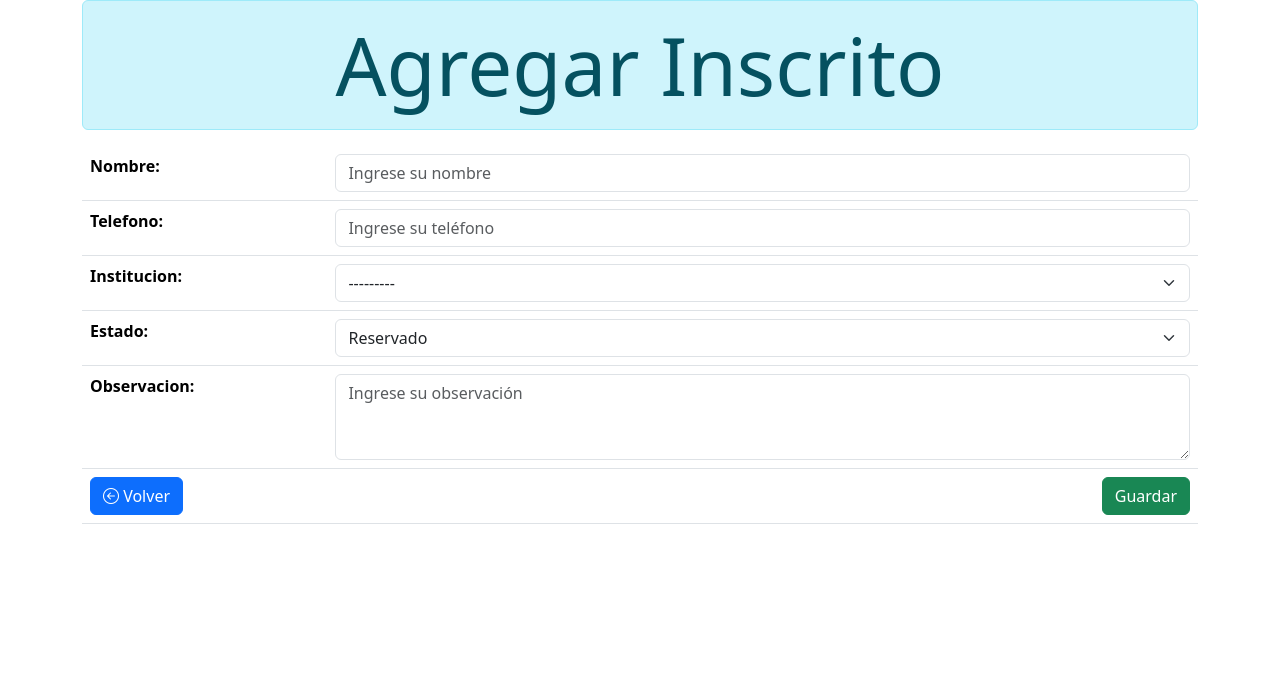
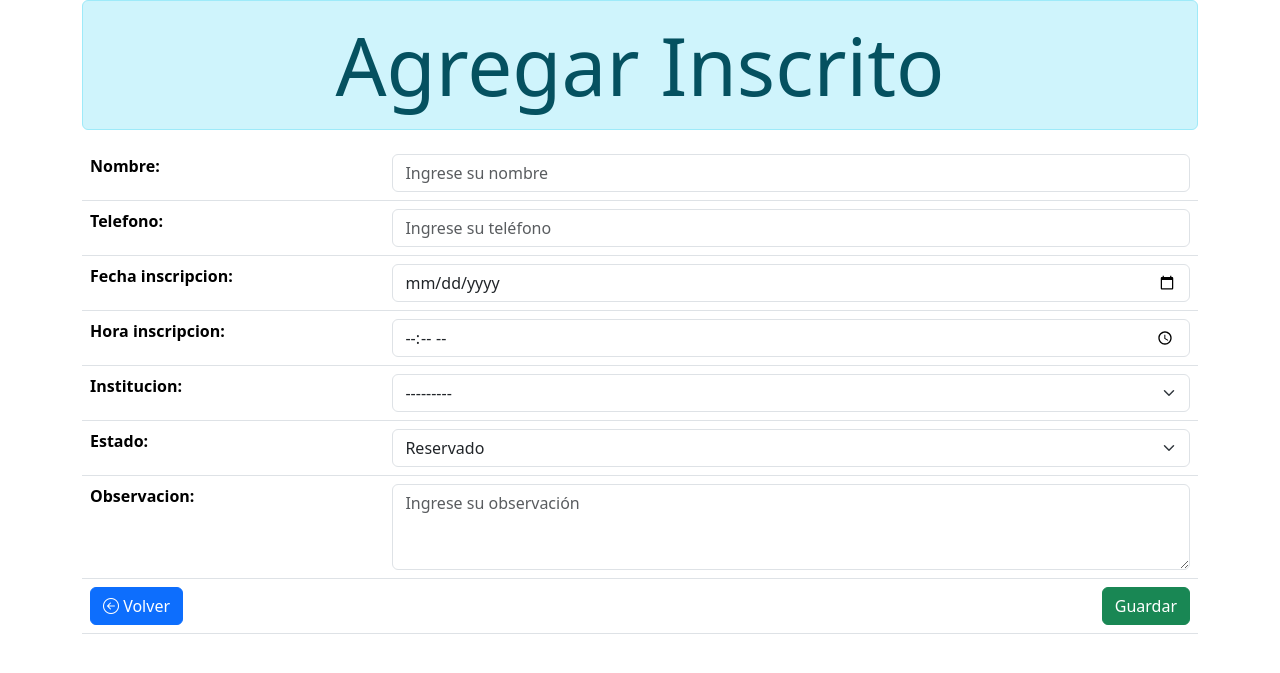
Before and after one commit to FelipeAE/Alvarez_Felipe_Final, a Django app: page /inscritos/agregar/ in a window 1280 px wide. Shown: the part 104-777 px from the top of the page. Run offline with Django 4.2, Linux system fonts and the light colour scheme; data that the repository does not hold is empty.

Commit message:
agrego hora inscripcion - Tercer Commit

```diff
--- a/Django_Evaluacion_3/seminario/forms.py
+++ b/Django_Evaluacion_3/seminario/forms.py
@@ -5,11 +5,12 @@ from django.core import validators
 class InscritoForm(forms.ModelForm):
     class Meta:
         model = Inscrito
-        fields = ['nombre', 'telefono',  'institucion', 'estado', 'observacion'] #'fecha_inscripcion',
+        fields = ['nombre', 'telefono', 'fecha_inscripcion', 'hora_inscripcion', 'institucion', 'estado', 'observacion']
         labels = {
             'nombre': 'Nombre',
             'telefono': 'Teléfono',
             'fecha_inscripcion': 'Fecha de Inscripción',
+            'hora_inscripcion': 'Hora de Inscripción',
             'institucion': 'Institución',
             'estado': 'Estado',
             'observacion': 'Observación',
@@ -19,7 +20,8 @@ class InscritoForm(forms.ModelForm):
 
     nombre = forms.CharField(validators=[validators.MinLengthValidator(3, "El nombre debe tener un minimo de 3 caracteres"), validators.MaxLengthValidator(100, "El nombre debe tener un maximo de 100 caracteres")], widget=forms.TextInput(attrs={'class':'form-control', 'placeholder':'Ingrese su nombre'}))
     telefono = forms.CharField(widget=forms.TextInput(attrs={'class':'form-control', 'placeholder':'Ingrese su teléfono'} ))
-    # fecha_inscripcion = forms.DateTimeField(widget=forms.TextInput(attrs={'class':'form-control', 'placeholder':'Ingrese la fecha de inscripción', 'type':'date' }))
+    fecha_inscripcion = forms.DateField(widget=forms.TextInput(attrs={'class':'form-control', 'placeholder':'Ingrese la fecha de inscripción', 'type':'date' }))
+    hora_inscripcion = forms.TimeField(widget=forms.TextInput(attrs={'class':'form-control', 'placeholder':'Ingrese la hora de inscripción', 'type':'time' }))
     institucion = forms.ModelChoiceField(queryset=Institucion.objects.all(), widget=forms.Select(attrs={'class':'form-select'}))
     estado = forms.ChoiceField(choices=Estado, widget=forms.Select(attrs={'class':'form-select'}))
     observacion = forms.CharField(widget=forms.Textarea(attrs={'class':'form-control', 'placeholder':'Ingrese su observación', 'rows':'3'}))
@@ -30,11 +32,11 @@ class InscritoForm(forms.ModelForm):
             raise forms.ValidationError('El teléfono debe empezar con 9 y solo debe contener números')
         return telefono
 
-    # def clean_fecha_inscripcion(self):
-    #     fecha_inscripcion = self.cleaned_data['fecha_inscripcion']
-    #     if fecha_inscripcion.year < 2020:
-    #         raise forms.ValidationError('El año de la fecha de inscripción debe ser mayor o igual a 2020')
-    #     return fecha_inscripcion
+    def clean_fecha_inscripcion(self):
+        fecha_inscripcion = self.cleaned_data['fecha_inscripcion']
+        if fecha_inscripcion.year < 2020:
+            raise forms.ValidationError('El año de la fecha de inscripción debe ser mayor o igual a 2020')
+        return fecha_inscripcion
 
     def clean_nombre(self):
         nombre = self.cleaned_data['nombre']
--- a/Django_Evaluacion_3/seminario/models.py
+++ b/Django_Evaluacion_3/seminario/models.py
@@ -17,7 +17,8 @@ class Inscrito(models.Model):
     )
     nombre = models.CharField(max_length=100)
     telefono = models.CharField(max_length=15)
-    fecha_inscripcion = models.DateTimeField( auto_now_add=True)
+    fecha_inscripcion = models.DateField()
+    hora_inscripcion = models.TimeField()
     institucion = models.ForeignKey(Institucion, on_delete=models.CASCADE)
     estado = models.CharField(max_length=50, choices=ESTADOS)
     observacion = models.TextField(blank=True)
--- a/Django_Evaluacion_3/template/lista_inscritos.html
+++ b/Django_Evaluacion_3/template/lista_inscritos.html
@@ -9,6 +9,7 @@
         <th>Nombre</th>
         <th>Teléfono</th>
         <th>Fecha de Inscripcion</th>
+        <th>Hora de Inscripcion</th>
         <th>Institucion</th>
         <th>Estado</th>
         <th>Observacion</th>
@@ -21,6 +22,7 @@
         <td>{{ s.nombre }}</td>
         <td>{{ s.telefono }}</td>
         <td>{{ s.fecha_inscripcion }}</td>
+        <td>{{ s.hora_inscripcion }}</td>
         <td>{{ s.institucion }}</td>
         <td>{{ s.estado }}</td>
         <td>{{ s.observacion }}</td>
```
Also changed, not shown: Django_Evaluacion_3/seminario/migrations/0005_inscrito_hora_inscripcion_and_more.py (added).
